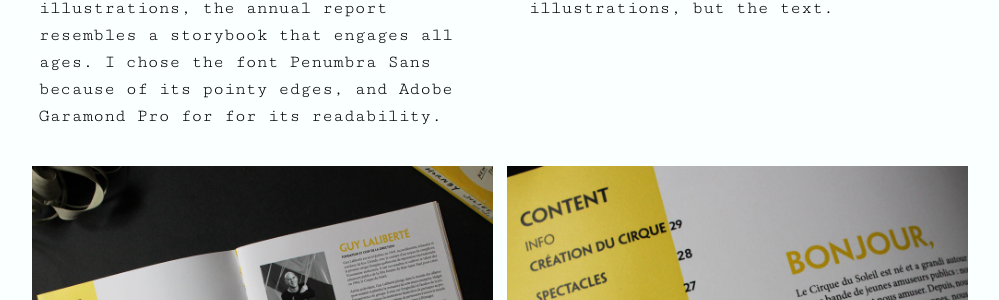
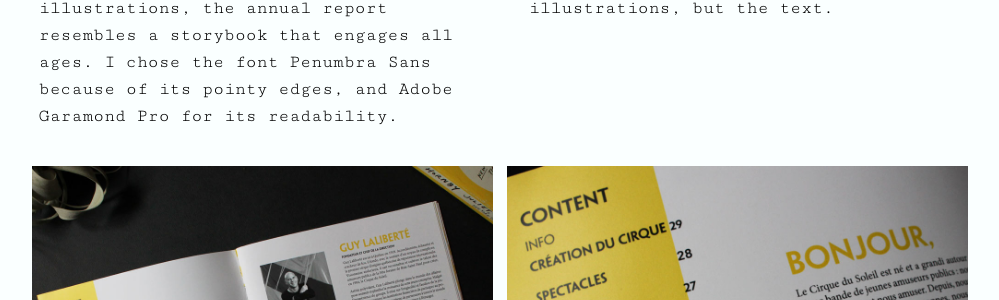
Before and after one commit to heathermcd12/portfolio, a Jekyll site: the page built from work/cirque-du-soleil.html, in a window 1280 px wide and 900 px high, scrolled down 674 px. Shown: the part 424-724 px from the top of the window, without its empty margins (140-1139 px from the left). Built offline with Jekyll 4.4.1, drawn with Linux system fonts in a browser that asks for light colours; some of the changed text lies outside the part shown.

Commit message:
SCREAMING - 2 fors

```diff
--- a/work/cirque-du-soleil.html
+++ b/work/cirque-du-soleil.html
@@ -25,7 +25,7 @@ layout: default
         <div class="about gutter unit unit-xs-1 unit-s-1 unit-m-1-2 unit-l-1-2">
 
             <h3 class="push-1-2">Art Direction</h3>
-            <p>An energetic and creative take on Cirque du Soleil's annual report. I focused the direction of this project around the words "eerie" and "mysterious", two words I associate with Cirque du Soleil. Using original illustrations, the annual report resembles a storybook that engages all ages. I chose the font Penumbra Sans because of its pointy edges, and Adobe Garamond Pro for for its readability. </p>
+            <p>An energetic and creative take on Cirque du Soleil's annual report. I focused the direction of this project around the words "eerie" and "mysterious", two words I associate with Cirque du Soleil. Using original illustrations, the annual report resembles a storybook that engages all ages. I chose the font Penumbra Sans because of its pointy edges, and Adobe Garamond Pro for its readability. </p>
 
         </div>
 
```
